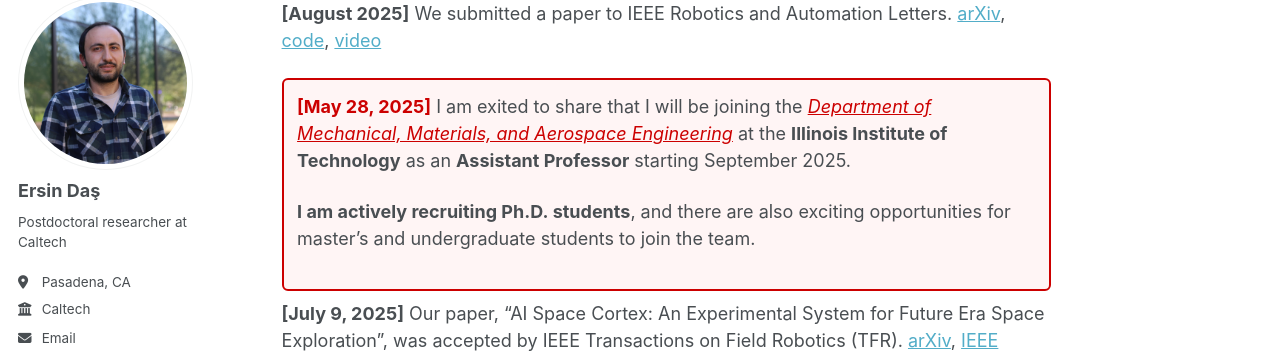
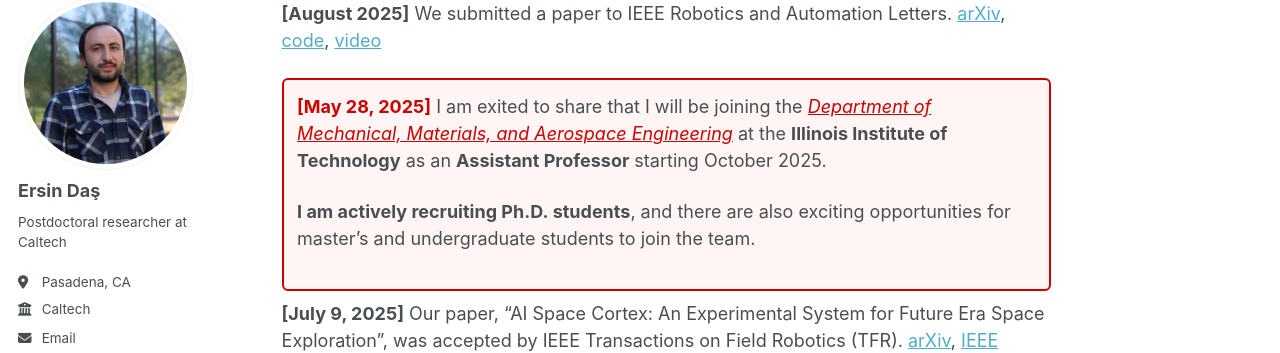
Before and after one commit to ersindas/ersindas.github.io, a Jekyll site: the page built from _pages/about.md, in a window 1280 px wide and 900 px high, scrolled down 475 px. Shown: the part 110-463 px from the top of the window. Built offline with Jekyll 4.4.1, drawn with Linux system fonts in a browser that asks for light colours; some web fonts are replaced.

Commit message:
Update about.md
october

```diff
--- a/_pages/about.md
+++ b/_pages/about.md
@@ -20,7 +20,7 @@ News
 **[August 2025]** We submitted a paper to IEEE Robotics and Automation Letters. [arXiv](https://arxiv.org/pdf/2508.19159), [code](https://github.com/ersindas/robust-CBFs), [video](https://youtu.be/tTNu-Etm0SU)
 
 <div style="border: 2px solid #CC0000; background-color:#fff5f5; padding:0.75em; margin:0.5em 0; border-radius:6px;">
-  <strong style="color:#CC0000;">[May 28, 2025]</strong> I am exited to share that I will be joining the <em><a href="https://www.iit.edu/mmae" style="color:#CC0000; text-decoration: underline;">Department of Mechanical, Materials, and Aerospace Engineering</a></em> at the <strong>Illinois Institute of Technology</strong> as an <strong>Assistant Professor</strong> starting September 2025.
+  <strong style="color:#CC0000;">[May 28, 2025]</strong> I am exited to share that I will be joining the <em><a href="https://www.iit.edu/mmae" style="color:#CC0000; text-decoration: underline;">Department of Mechanical, Materials, and Aerospace Engineering</a></em> at the <strong>Illinois Institute of Technology</strong> as an <strong>Assistant Professor</strong> starting October 2025.
 
   <span style="display:block; margin-top:0.6em;">
     <strong>I am actively recruiting Ph.D.&nbsp;students</strong>, and there are also exciting opportunities for master’s and undergraduate students to join the team.
```
